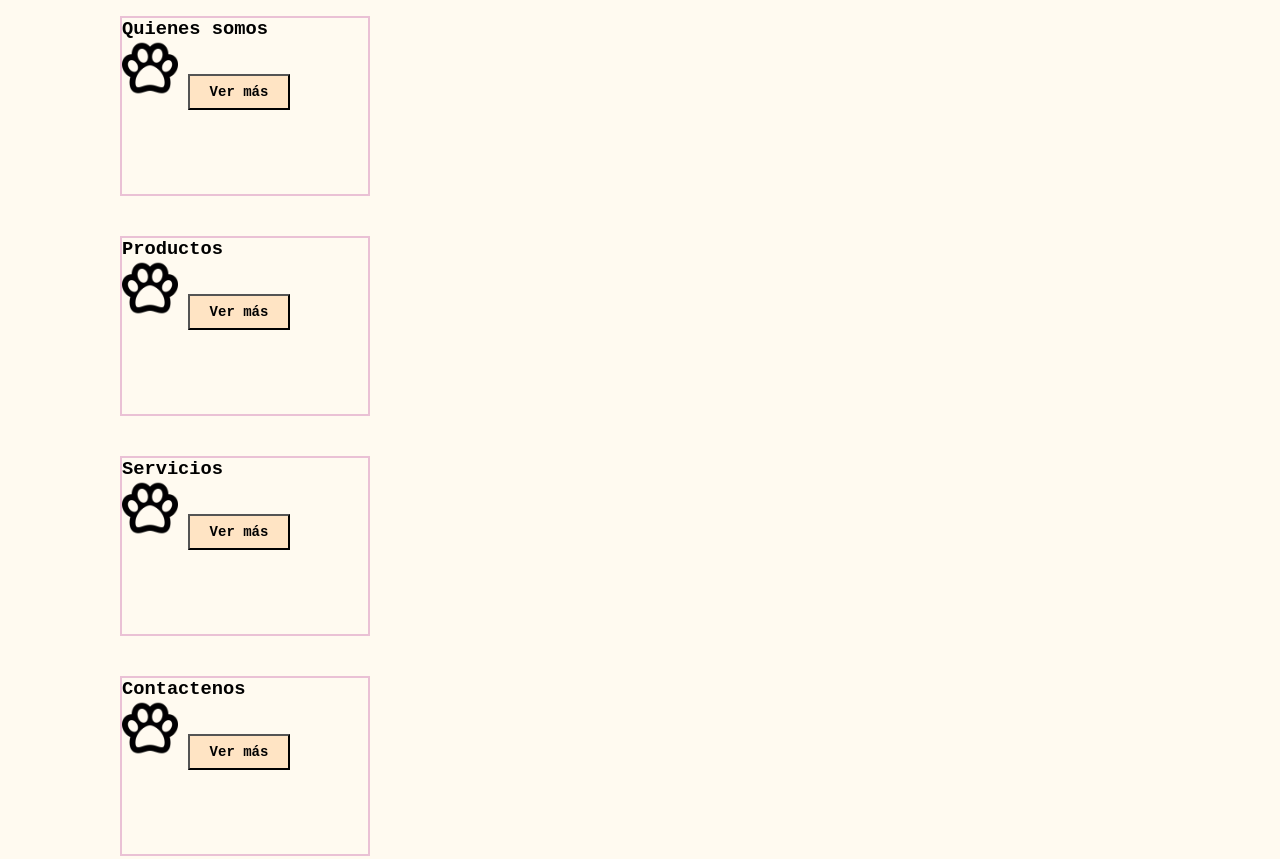
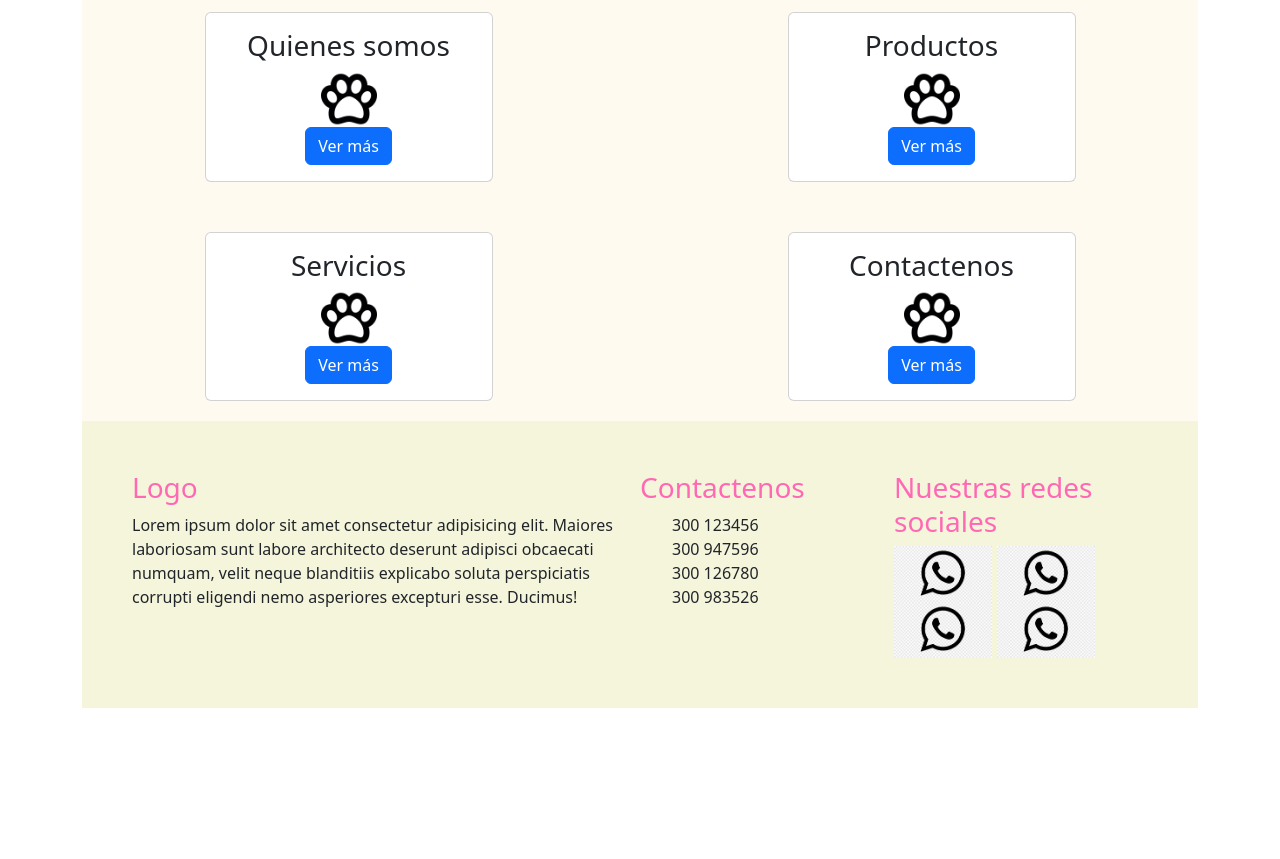
Before and after one commit to Lucyjim07/PF-Jimenez-Mejia, a plain HTML site: page index.html in a window 1280 px wide. Shown: the part 860-1719 px from the top of the page. After the commit the page ends 1568 px from the top, so only its background shows below. Drawn offline with nearby package versions, Linux system fonts and the light colour scheme.

Commit message:
agregar bootstrap y modificar pagina home con grid en servicios y en footer

```diff
--- a/css/style.css
+++ b/css/style.css
@@ -2,7 +2,6 @@
     padding: 0;
     margin: 0;
     box-sizing: border-box;
-    font-family: 'Courier New', Courier, monospace;
 }
 
 nav {
@@ -96,21 +95,20 @@ footer {
     padding: 50px;
 }
 
-.marca {
-    width: 45%;
-    padding: 0 10px;
-}
-
-.contacto {
-    width: 25%;
-    padding: 0 10px;
-}
-
-.redes_sociales {
-    width: 30%;
-    padding: 0 10px;
-}
 
 .contacto ul li {
     list-style-type: none;
 }
+
+.grid-services-container {
+    display: grid;
+    grid-template-columns: 1fr 1fr;
+    justify-items: center;
+    gap: 50px;
+    padding-bottom: 20px;
+}
+
+.grid-footer-container {
+    display: grid;
+    grid-template-columns: 2fr 1fr 1fr;
+}
--- a/index.html
+++ b/index.html
@@ -1,18 +1,26 @@
 <!DOCTYPE html>
 <html lang="en">
     <head>
-    <meta charset="UTF-8">
-    <meta http-equiv="X-UA-Compatible" content="IE=edge">
-    <meta name="viewport" content="width=device-width, initial-scale=1.0">
-    <link rel="stylesheet" type="text/css" href="css/style.css">
+        <meta charset="UTF-8" />
+        <meta http-equiv="X-UA-Compatible" content="IE=edge" />
+        <meta name="viewport" content="width=device-width, initial-scale=1.0" />
+        <link rel="stylesheet" type="text/css" href="css/style.css" />
+        <link
+            href="https://cdn.jsdelivr.net/npm/bootstrap@5.2.2/dist/css/bootstrap.min.css"
+            rel="stylesheet"
+            integrity="sha384-Zenh87qX5JnK2Jl0vWa8Ck2rdkQ2Bzep5IDxbcnCeuOxjzrPF/et3URy9Bv1WTRi"
+            crossorigin="anonymous"
+        />
         <title>Pet-Shop</title>
     </head>
-<body>
+    <body class="container">
         <header class="hero">
             <nav>
                 <h2 class="logo">Logo</h2>
                 <ul>
-                <li><a href="pages/quienes-somos.html">Quienes somos</a></li>
+                    <li>
+                        <a href="pages/quienes-somos.html">Quienes somos</a>
+                    </li>
                     <li><a href="pages/productos.html">Productos</a></li>
                     <li><a href="pages/servicios.html">Servicios</a></li>
                     <li><a href="pages/contactenos.html">Contactenos</a></li>
@@ -22,50 +30,95 @@
 
         <main class="contenedor">
             <div class="imagen_principal">
-            <img src="" alt="Imagen principal">
+                <img src="" alt="Imagen principal" />
             </div>
             <div class="info">
                 <div class="info_contenido">
                     <h2>Header</h2>
-                <p>Lorem ipsCum dolor sit amet consectetur adipisicing elit. Harum esse enim vel! Error maiores eaque nulla quibusdam sapiente! Repudiandae rem accusamus ipsum eaque! Ad ea, possimus minima molestiae iusto placeat!</p>
-                <p>Lorem ipsCum dolor sit amet consectetur adipisicing elit. Harum esse enim vel! Error maiores eaque nulla quibusdam sapiente! Repudiandae rem accusamus ipsum eaque! Ad ea, possimus minima molestiae iusto placeat!</p>
+                    <p>
+                        Lorem ipsCum dolor sit amet consectetur adipisicing
+                        elit. Harum esse enim vel! Error maiores eaque nulla
+                        quibusdam sapiente! Repudiandae rem accusamus ipsum
+                        eaque! Ad ea, possimus minima molestiae iusto placeat!
+                    </p>
+                    <p>
+                        Lorem ipsCum dolor sit amet consectetur adipisicing
+                        elit. Harum esse enim vel! Error maiores eaque nulla
+                        quibusdam sapiente! Repudiandae rem accusamus ipsum
+                        eaque! Ad ea, possimus minima molestiae iusto placeat!
+                    </p>
                 </div>
                 <div class="info_imagen">
-                <img src="" alt="Imagen secundaria">
+                    <img src="" alt="Imagen secundaria" />
                 </div>
             </div>
-        <div class="items">
-            <div class="fila">
-                <div class="item">
+            <div class="grid-services-container">
+                <div class="card text-center" style="width: 18rem">
+                    <div class="card-body">
                         <h3>Quienes somos</h3>
-                    <img src="img/icon.png" alt="Icono">
-                    <button class="btn_ver_mas">Ver más</button>
-                </div>
-                <div class="item">
-                    <h3>Productos</h3>
-                    <img src="img/icon.png" alt="Icono">
-                    <button class="btn_ver_mas">Ver más</button>
+                        <img
+                            src="img/icon.png"
+                            class=""
+                            alt="logo-quienes-somos"
+                        />
+                        <div>
+                            <a href="pages/quienes-somos.html" class="btn btn-primary">Ver más</a>
                         </div>
                     </div>
-            <div class="fila">
-                <div class="item">
+                </div>
+                <div class="card text-center" style="width: 18rem">
+                    <div class="card-body">
+                        <h3>Productos</h3>
+                        <img
+                            src="img/icon.png"
+                            class=""
+                            alt="logo-quienes-somos"
+                        />
+                        <div>
+                            <a href="pages/productos.html" class="btn btn-primary">Ver más</a>
+                        </div>
+                    </div>
+                </div>
+                <div class="card text-center" style="width: 18rem">
+                    <div class="card-body">
                         <h3>Servicios</h3>
-                    <img src="img/icon.png" alt="Icono">
-                    <button class="btn_ver_mas">Ver más</button>
+                        <img
+                            src="img/icon.png"
+                            class=""
+                            alt="logo-quienes-somos"
+                        />
+                        <div>
+                            <a href="pages/servicios.html" class="btn btn-primary">Ver más</a>
                         </div>
-                <div class="item">
+                    </div>
+                </div>
+                <div class="card text-center" style="width: 18rem">
+                    <div class="card-body">
+
                         <h3>Contactenos</h3>
-                    <img src="img/icon.png" alt="Icono">
-                    <button class="btn_ver_mas">Ver más</button>
+                        <img
+                            src="img/icon.png"
+                            class=""
+                            alt="logo-quienes-somos"
+                        />
+                        <div>
+                            <a href="pages/contactenos.html" class="btn btn-primary">Ver más</a>
+                        </div>
                     </div>
                 </div>
             </div>
         </main>
 
-    <footer>
+        <footer class="grid-footer-container">
             <div class="marca">
                 <h2 class="logo">Logo</h2>
-            <p>Lorem ipsum dolor sit amet consectetur adipisicing elit. Maiores laboriosam sunt labore architecto deserunt adipisci obcaecati numquam, velit neque blanditiis explicabo soluta perspiciatis corrupti eligendi nemo asperiores excepturi esse. Ducimus!</p>
+                <p>
+                    Lorem ipsum dolor sit amet consectetur adipisicing elit.
+                    Maiores laboriosam sunt labore architecto deserunt adipisci
+                    obcaecati numquam, velit neque blanditiis explicabo soluta
+                    perspiciatis corrupti eligendi nemo asperiores excepturi
+                    esse. Ducimus!
+                </p>
             </div>
             <div class="contacto">
                 <h2 class="logo">Contactenos</h2>
@@ -78,10 +131,10 @@
             </div>
             <div class="redes_sociales">
                 <h2 class="logo">Nuestras redes sociales</h2>
-            <img src="img/icon1.png" alt="Icono">
-            <img src="img/icon1.png" alt="Icono">
-            <img src="img/icon1.png" alt="Icono">
-            <img src="img/icon1.png" alt="Icono">
+                <img src="img/icon1.png" alt="Icono" />
+                <img src="img/icon1.png" alt="Icono" />
+                <img src="img/icon1.png" alt="Icono" />
+                <img src="img/icon1.png" alt="Icono" />
             </div>
         </footer>
     </body>
```
Also changed, not shown: pages/contactenos.html (+1 -0 lines), pages/productos.html (+1 -0 lines), pages/quienes-somos.html (+1 -0 lines), pages/servicios.html (+1 -0 lines). Lines whose indentation alone changed are shown as unchanged.
